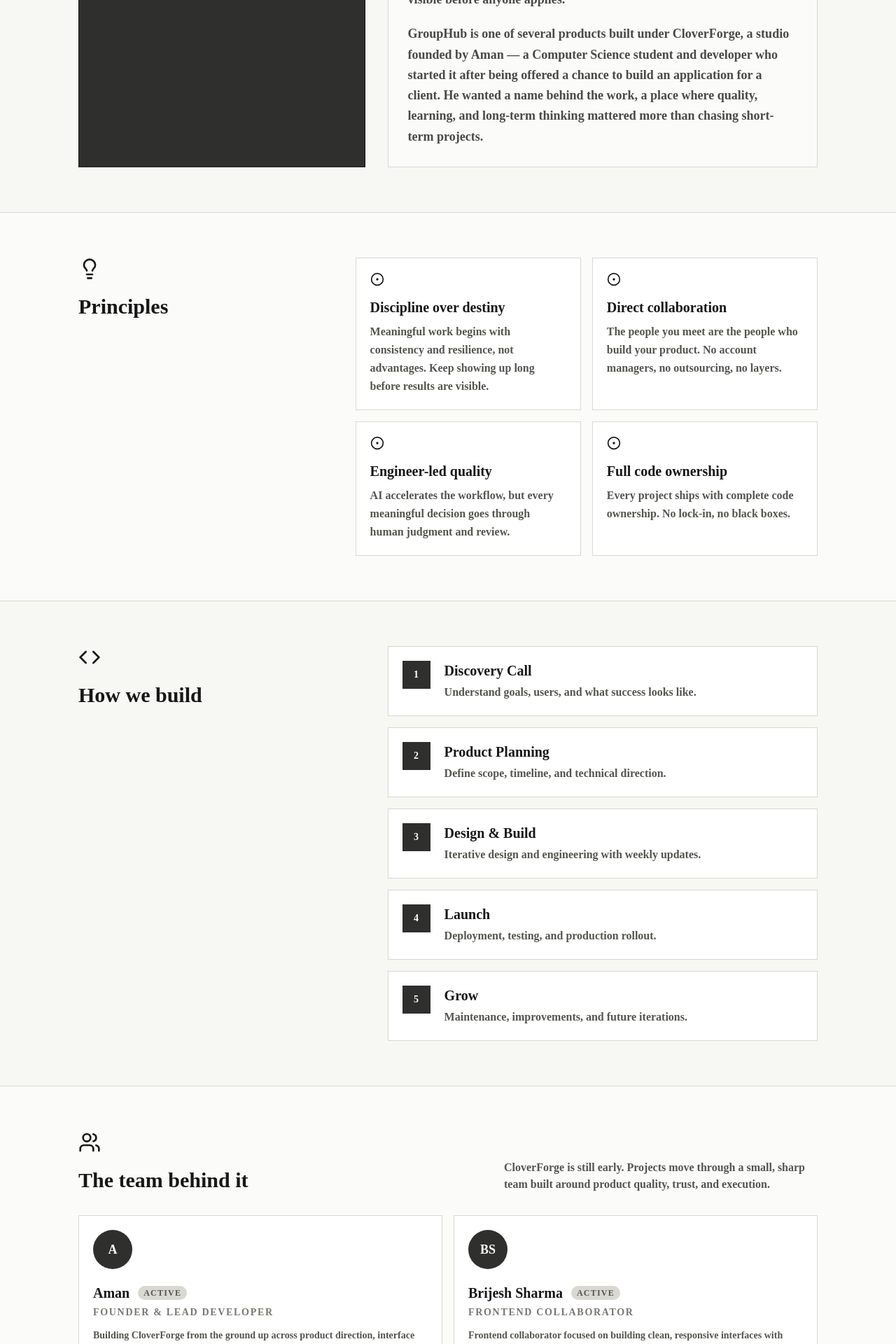
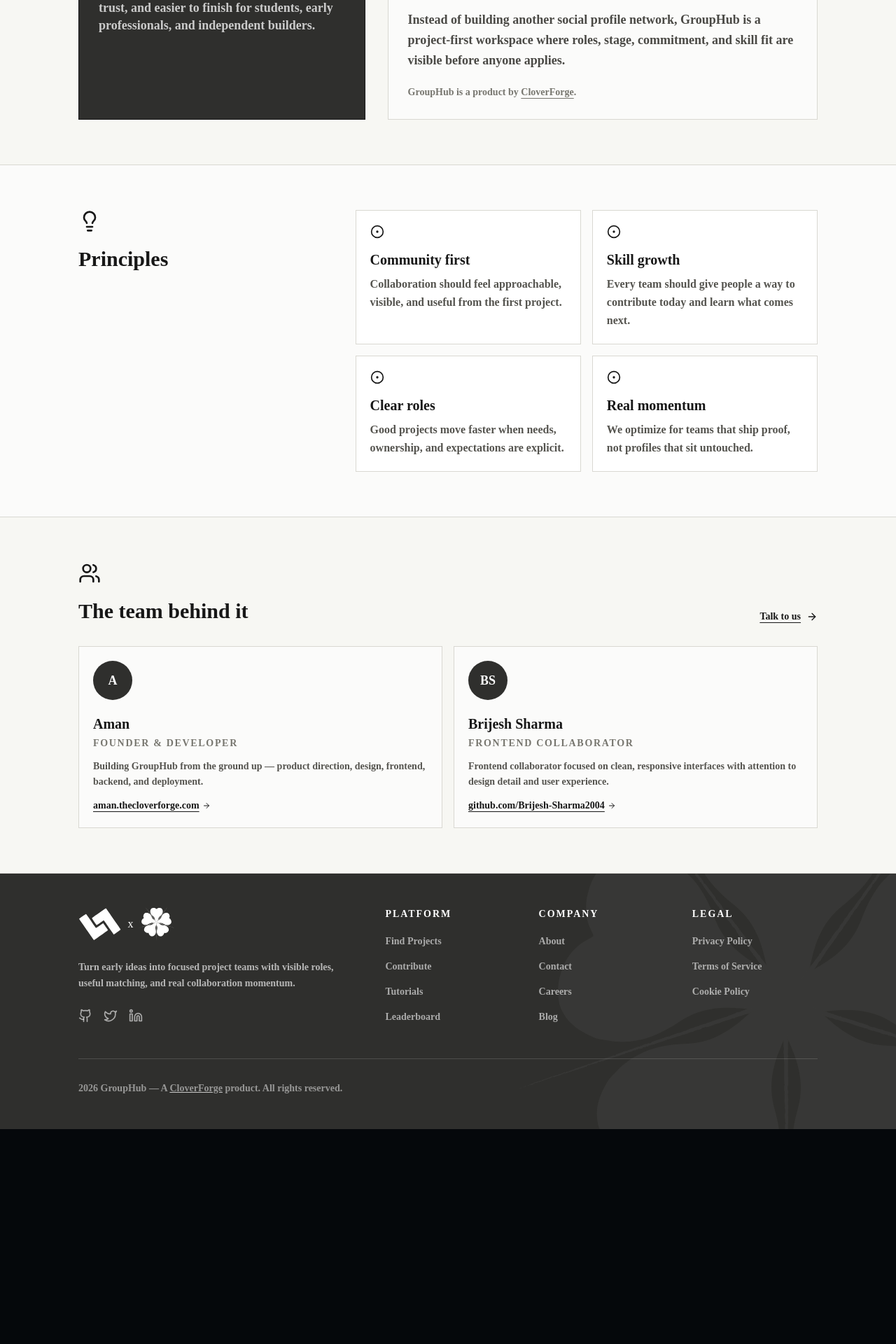
Before and after one commit to AmanCiphers/GroupHub, a Next.js app: page /about in a window 1280 px wide. Shown: the part 640-2560 px from the top of the page at 70% size. After the commit the page ends 2253 px from the top, so only its background shows below. Built offline with nearby package versions, Linux system fonts and the light colour scheme.

Commit message:
fix: replace demo team in about page with real team (Aman, Brijesh) and add CloverForge credit

```diff
--- a/app/about/page.jsx
+++ b/app/about/page.jsx
@@ -1,24 +1,16 @@
 import Link from "next/link"
-import { ArrowRight, CircleDot, Code, Lightbulb, Target, Users } from "lucide-react"
+import { ArrowRight, CircleDot, Lightbulb, Target, Users } from "lucide-react"
 
 const values = [
-  ["Discipline over destiny", "Meaningful work begins with consistency and resilience, not advantages. Keep showing up long before results are visible."],
-  ["Direct collaboration", "The people you meet are the people who build your product. No account managers, no outsourcing, no layers."],
-  ["Engineer-led quality", "AI accelerates the workflow, but every meaningful decision goes through human judgment and review."],
-  ["Full code ownership", "Every project ships with complete code ownership. No lock-in, no black boxes."],
-]
-
-const process = [
-  ["Discovery Call", "Understand goals, users, and what success looks like."],
-  ["Product Planning", "Define scope, timeline, and technical direction."],
-  ["Design & Build", "Iterative design and engineering with weekly updates."],
-  ["Launch", "Deployment, testing, and production rollout."],
-  ["Grow", "Maintenance, improvements, and future iterations."],
+  ["Community first", "Collaboration should feel approachable, visible, and useful from the first project."],
+  ["Skill growth", "Every team should give people a way to contribute today and learn what comes next."],
+  ["Clear roles", "Good projects move faster when needs, ownership, and expectations are explicit."],
+  ["Real momentum", "We optimize for teams that ship proof, not profiles that sit untouched."],
 ]
 
 const team = [
-  ["Aman", "Founder & Lead Developer", "Building CloverForge from the ground up across product direction, interface design, frontend systems, backend architecture, and shipping.", "https://aman.thecloverforge.com"],
-  ["Brijesh Sharma", "Frontend Collaborator", "Frontend collaborator focused on building clean, responsive interfaces with attention to design detail and user experience.", "https://github.com/Brijesh-Sharma2004"],
+  ["Aman", "Founder & Developer", "Building GroupHub from the ground up — product direction, design, frontend, backend, and deployment.", "https://aman.thecloverforge.com"],
+  ["Brijesh Sharma", "Frontend Collaborator", "Frontend collaborator focused on clean, responsive interfaces with attention to design detail and user experience.", "https://github.com/Brijesh-Sharma2004"],
 ]
 
 export default function AboutPage() {
@@ -31,11 +23,13 @@ export default function AboutPage() {
               About GroupHub
             </p>
             <h1 className="mt-5 max-w-4xl text-4xl font-black leading-[0.95] sm:text-6xl">
-              A CloverForge product.
+              We help people turn unfinished ideas into working teams.
             </h1>
           </div>
           <p className="text-lg font-semibold leading-snug text-[#55544f]">
-            GroupHub is built by <Link href="https://thecloverforge.com" target="_blank" rel="noopener noreferrer" className="underline underline-offset-4">CloverForge</Link>, an independent software studio in Punjab, India. We build modern platforms, tools, and experiences driven by ambition, precision, and relentless execution.
+            GroupHub exists for builders who have momentum but not every skill.
+            The product makes missing roles visible and makes joining a team feel
+            less awkward.
           </p>
         </div>
       </section>
@@ -66,8 +60,8 @@ export default function AboutPage() {
                 a project-first workspace where roles, stage, commitment,
                 and skill fit are visible before anyone applies.
               </p>
-              <p>
-                GroupHub is one of several products built under CloverForge, a studio founded by Aman — a Computer Science student and developer who started it after being offered a chance to build an application for a client. He wanted a name behind the work, a place where quality, learning, and long-term thinking mattered more than chasing short-term projects.
+              <p className="text-sm text-[#77766f]">
+                GroupHub is a product by <Link href="https://thecloverforge.com" target="_blank" rel="noopener noreferrer" className="underline underline-offset-4">CloverForge</Link>.
               </p>
             </div>
           </div>
@@ -95,58 +89,30 @@ export default function AboutPage() {
       </section>
 
       <section className="px-6 py-16 sm:px-10 lg:px-20 xl:px-28">
-        <div className="grid gap-8 lg:grid-cols-[0.8fr_1.2fr]">
-          <div>
-            <Code className="size-8" />
-            <h2 className="mt-5 text-3xl font-black">How we build</h2>
-          </div>
-          <div className="grid gap-4">
-            {process.map(([step, description], i) => (
-              <div key={step} className="flex gap-5 border border-[#d9d8d2] bg-white p-5">
-                <span className="flex size-10 shrink-0 items-center justify-center bg-[#2f2f2d] text-sm font-black text-white">
-                  {i + 1}
-                </span>
-                <div>
-                  <h3 className="text-xl font-black">{step}</h3>
-                  <p className="mt-1 font-semibold leading-relaxed text-[#55544f]">
-                    {description}
-                  </p>
-                </div>
-              </div>
-            ))}
-          </div>
-        </div>
-      </section>
-
-      <section className="border-y border-[#d9d8d2] bg-[#fbfbfa] px-6 py-16 sm:px-10 lg:px-20 xl:px-28">
         <div className="mb-8 flex flex-col gap-4 sm:flex-row sm:items-end sm:justify-between">
           <div>
             <Users className="size-8" />
             <h2 className="mt-5 text-3xl font-black">The team behind it</h2>
           </div>
-          <p className="max-w-md font-semibold text-[#55544f]">
-            CloverForge is still early. Projects move through a small, sharp team built around product quality, trust, and execution.
-          </p>
+          <Link href="/contact" className="inline-flex items-center gap-2 text-sm font-black underline underline-offset-4">
+            Talk to us
+            <ArrowRight className="size-4" />
+          </Link>
         </div>
         <div className="grid gap-4 md:grid-cols-2">
           {team.map(([name, role, bio, url]) => (
-            <div key={name} className="border border-[#d9d8d2] bg-white p-5">
+            <div key={name} className="border border-[#d9d8d2] bg-[#fbfbfa] p-5">
               <div className="flex size-14 items-center justify-center rounded-full bg-[#2f2f2d] text-lg font-black text-white">
                 {name.split(" ").map((part) => part[0]).join("")}
               </div>
-              <div className="mt-5 flex items-center gap-3">
-                <h3 className="text-xl font-black">{name}</h3>
-                <span className="rounded-full bg-[#d9d8d2] px-2 py-0.5 text-xs font-black uppercase tracking-[0.1em] text-[#55544f]">
-                  Active
-                </span>
-              </div>
+              <h3 className="mt-5 text-xl font-black">{name}</h3>
               <p className="mt-1 text-sm font-black uppercase tracking-[0.12em] text-[#77766f]">
                 {role}
               </p>
               <p className="mt-3 text-sm font-semibold leading-relaxed text-[#55544f]">
                 {bio}
               </p>
-              <Link href={url} target="_blank" rel="noopener noreferrer" className="mt-4 inline-flex items-center gap-1 text-sm font-black underline underline-offset-4">
+              <Link href={url} target="_blank" rel="noopener noreferrer" className="mt-3 inline-flex items-center gap-1 text-sm font-black underline underline-offset-4">
                 {url.replace("https://", "")}
                 <ArrowRight className="size-3" />
               </Link>
```
